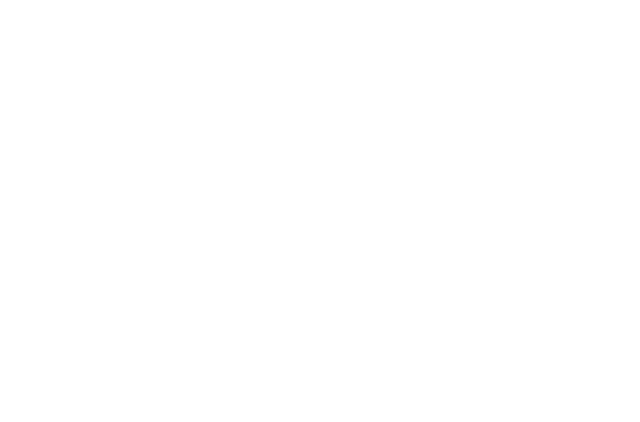
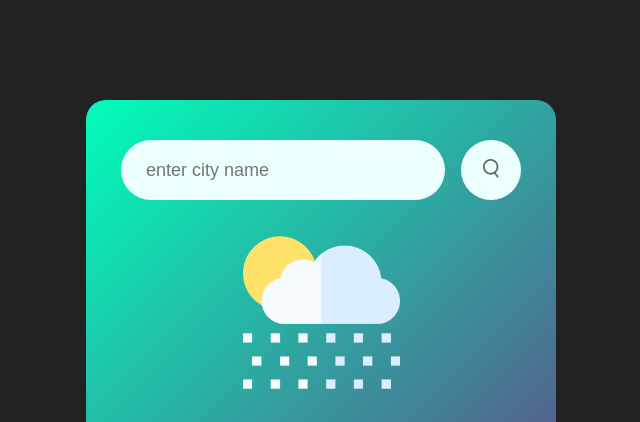
Before and after one commit to ilostmyunicorn-1/Christmas-Counter, a plain HTML site: page Weather App/index.html in a window 1280 px wide. Shown: the top 422 px of the page, without its empty margins (319-959 px from the left). Drawn offline with Linux system fonts and the light colour scheme.

Commit message:
Weather App project

```diff
--- a/Weather App/index.html
+++ b/Weather App/index.html
@@ -7,5 +7,16 @@
 </head>
 <body>
 
+    <div class="card">
+        <div class="search">
+            <input type="text" placeholder="enter city name" spellcheck="false">
+            <button><img src="images/search.png" alt=""></button>
+        </div>
+        <div class="weather">
+            <img src="images/rain.png" class="weather-icon">
+            <h1 class="temp">22°c</h1>
+        </div>
+    </div>
+
 </body>
 </html>
--- a/Weather App/styles.css
+++ b/Weather App/styles.css
@@ -4,3 +4,49 @@
     font-family: 'Poppins', sans-serif;
     box-sizing: border-box;
 }
+
+body {
+    background: #222;
+}
+.card {
+    width: 90%;
+    max-width: 470px;
+    background: linear-gradient(135deg, #00feba, #5b548a);
+    color: #fff;
+    margin: 100px auto 0;
+    border-radius: 20px;
+    padding: 40px 35px;
+    text-align: center;
+}
+.search {
+    width: 100%;
+    display: flex;
+    align-items: center;
+    justify-content: space-between;
+}
+.search input {
+    border: 0;
+    outline: 0;
+    background: #ebfffc;
+    color: #555;
+    padding: 10px 25px;
+    height: 60px;
+    border-radius: 30px;
+    flex: 1;
+    margin-right: 16px;
+    font-size: 18px;
+}
+.search button {
+    border: 0;
+    outline: 0;
+    background: #ebfffc;
+    border-radius: 50%;
+    width: 60px;
+    height: 60px;
+    cursor: pointer;
+
+}
+.search button img {
+    width: 16px;
+
+}
```
